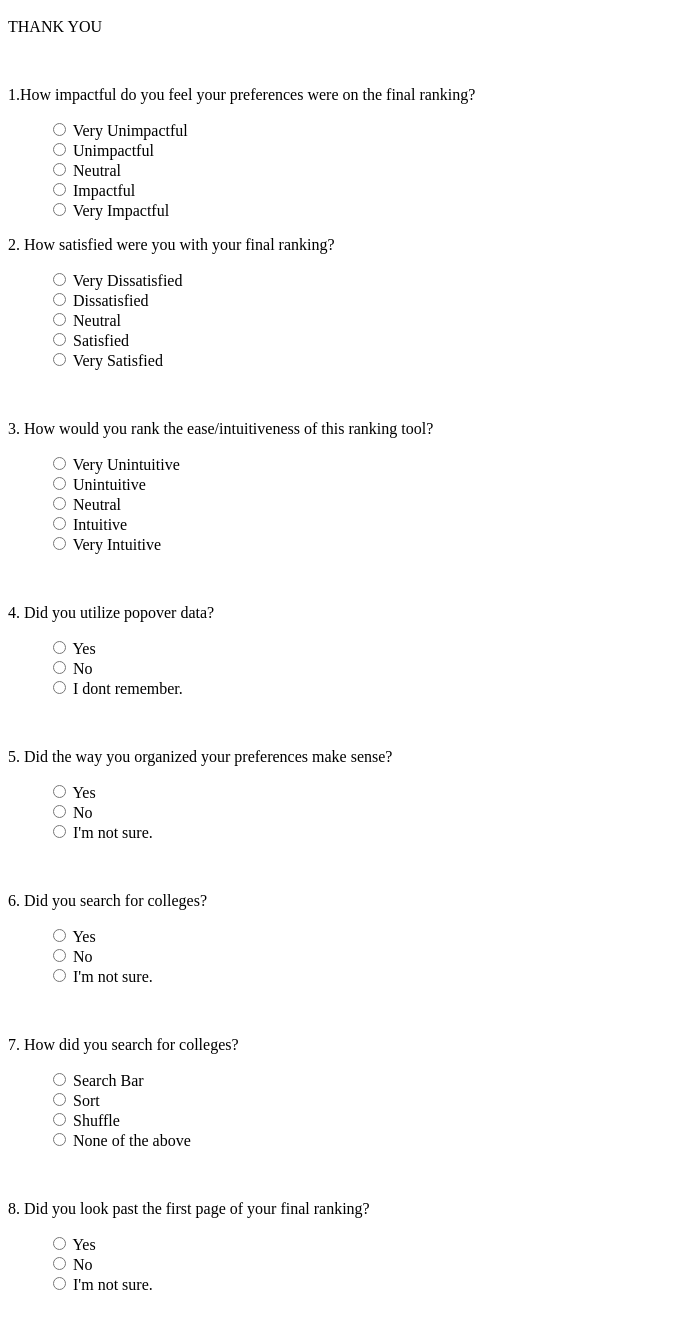
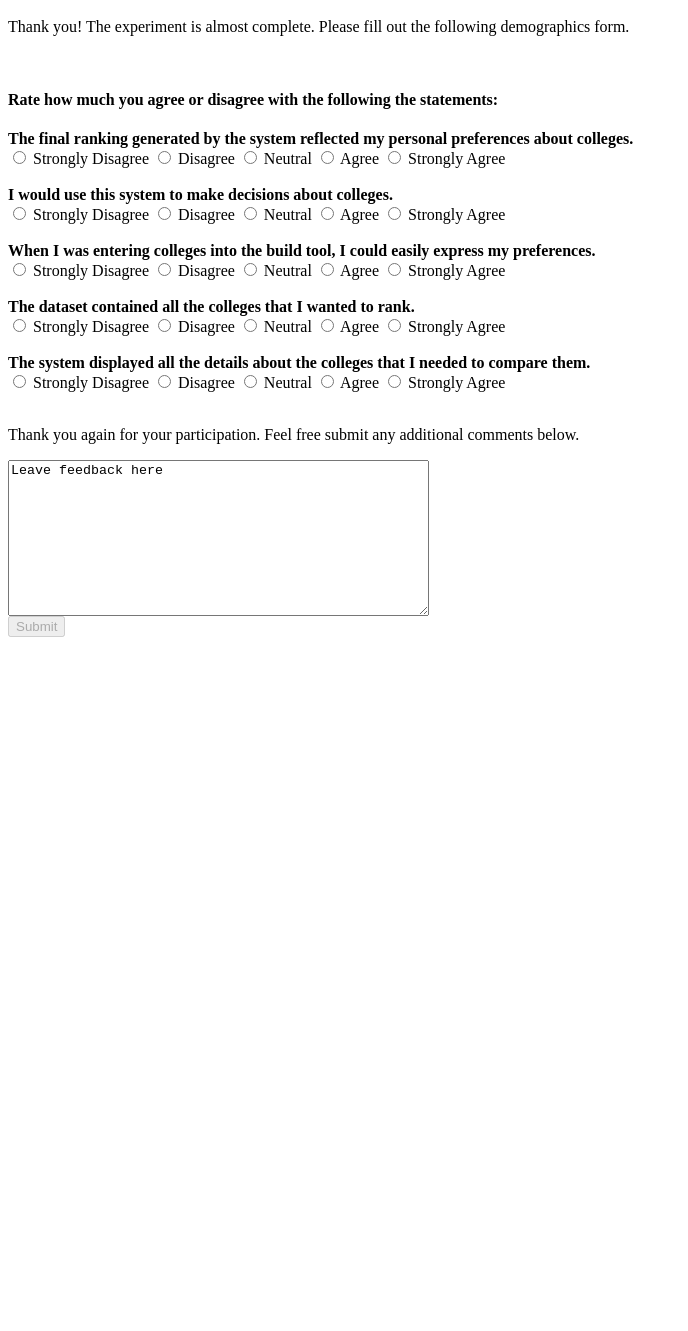
Before and after one commit to RankerToolWebsite/Rankit_experimentr, a website: page public/modules/debrief/index.html in a window 1280 px wide. Shown: the part 28-1359 px from the top of the page, without its empty margins (0-688 px from the left). After the commit the page ends 800 px from the top, so only its background shows below. Drawn offline with Linux system fonts and the light colour scheme.

Commit message:
debrief page and datalogging

```diff
--- a/public/modules/debrief/index.html
+++ b/public/modules/debrief/index.html
@@ -6,97 +6,66 @@
 <h2 id="postId"></h2>
 
 <p class="placeholder">
-THANK YOU
+Thank you! The experiment is almost complete. Please fill out the following demographics form.
 </p>
 <br>
+<h4>Rate how much you agree or disagree with the following the statements:</h4>
+<div id="pref"><b> The final ranking generated by the system reflected my personal preferences about colleges. </b>
+    <br>
+    <div id="prefs">
+        <input type="radio" id="p1" name="pref" value="SD"> Strongly Disagree
+        <input type="radio" id="p2" name="pref" value="D"> Disagree
+        <input type="radio" id="p3" name="pref" value="N"> Neutral
+        <input type="radio" id="p4" name="pref" value="A"> Agree
+        <input type="radio" id="p5" name="pref" value="SA"> Strongly Agree
+    </div>
+</div> <br>
 
-<div class="question">
-    <p>1.How impactful do you feel your preferences were on the final ranking?</p>
-    <ul class="answer">
-        <input type="radio" name="debrief1_satisfaction" value="0"> Very Unimpactful <br>
-        <input type="radio" name="debrief1_satisfaction" value="1"> Unimpactful<br>
-        <input type="radio" name="debrief1_satisfaction" value="2"> Neutral<br>
-        <input type="radio" name="debrief1_satisfaction" value="3"> Impactful<br/>
-        <input type="radio" name="debrief1_satisfaction" value="4"> Very Impactful<br/>
-    </ul>
-</div>
+<div id="decision"><b> I would use this system to make decisions about colleges.</b>
+    <br>
+    <div id="decisions">
+        <input type="radio" id="d1" name="decision" value="SD"> Strongly Disagree
+        <input type="radio" id="d2" name="decision" value="D"> Disagree
+        <input type="radio" id="d3" name="decision" value="N"> Neutral
+        <input type="radio" id="d4" name="decision" value="A"> Agree
+        <input type="radio" id="d5" name="decision" value="SA"> Strongly Agree
+    </div>
+</div> <br>
+
+<div id="express"><b> When I was entering colleges into the build tool, I could easily express my preferences. </b>
+    <br>
+    <div id="expresses">
+        <input type="radio" id="e1" name="express" value="SD"> Strongly Disagree
+        <input type="radio" id="e2" name="express" value="D"> Disagree
+        <input type="radio" id="e3" name="express" value="N"> Neutral
+        <input type="radio" id="e4" name="express" value="A"> Agree
+        <input type="radio" id="e5" name="express" value="SA"> Strongly Agree
+    </div>
+</div> <br>
+
+<div id="college"><b> The dataset contained all the colleges that I wanted to rank. </b>
+    <br>
+    <div id="colleges">
+        <input type="radio" id="c1" name="college" value="SD"> Strongly Disagree
+        <input type="radio" id="c2" name="college" value="D"> Disagree
+        <input type="radio" id="c3" name="college" value="N"> Neutral
+        <input type="radio" id="c4" name="college" value="A"> Agree
+        <input type="radio" id="c5" name="college" value="SA"> Strongly Agree
+    </div>
+</div> <br>
 
 
-<div class="question">
-    <p>2. How satisfied were you with your final ranking?</p>
-    <ul class="answer">
-        <input type="radio" name="debrief1_satisfaction" value="0"> Very Dissatisfied <br>
-        <input type="radio" name="debrief1_satisfaction" value="1"> Dissatisfied<br>
-        <input type="radio" name="debrief1_satisfaction" value="2"> Neutral<br>
-        <input type="radio" name="debrief1_satisfaction" value="3"> Satisfied<br/>
-        <input type="radio" name="debrief1_satisfaction" value="4"> Very Satisfied<br/>
-    </ul>
-        <br>
-</div>
+<div id="detail"><b>The system displayed all the details about the colleges that I needed to compare them.</b>
 
-<div class="question">
-    <p>3. How would you rank the ease/intuitiveness of this ranking tool?</p>
-    <ul class="answer">
-        <input type="radio" name="debrief2_ease" value="0"> Very Unintuitive <br>
-        <input type="radio" name="debrief2_ease" value="1"> Unintuitive<br>
-        <input type="radio" name="debrief2_ease" value="2"> Neutral<br>
-        <input type="radio" name="debrief2_ease" value="3"> Intuitive<br>
-        <input type="radio" name="debrief2_ease" value="4"> Very Intuitive<br>
-    </ul>
-        <br>
-</div>
-
-
-<div class="question">
-    <p>4. Did you utilize popover data?</p>
-    <ul class="answer">
-        <input type="radio" name="strategy3_popover" value="yes"> Yes<br>
-        <input type="radio" name="strategy3_popover" value="no"> No<br>
-        <input type="radio" name="strategy3_popover" value="not sure"> I dont remember.<br>
-    </ul>
-        <br>
-</div>
-
-    <div class="question">
-    <p>5. Did the way you organized your preferences make sense?</p>
-    <ul class="answer">
-        <input type="radio" name="strategy3_popover" value="yes"> Yes<br>
-        <input type="radio" name="strategy3_popover" value="no"> No<br>
-        <input type="radio" name="strategy3_popover" value="not sure"> I'm not sure.<br>
-    </ul>
-        <br>
-</div>
-
-    <div class="question">
-    <p>6. Did you search for colleges?</p>
-    <ul class="answer">
-        <input type="radio" name="strategy6_search" value="yes"> Yes<br>
-        <input type="radio" name="strategy6_search" value="no"> No<br>
-        <input type="radio" name="strategy6_search" value="not sure"> I'm not sure.<br>
-    </ul>
-        <br>
-</div>
-
-    <div class="question">
-    <p>7. How did you search for colleges?</p>
-    <ul class="answer">
-        <input type="radio" name="strategy7_howSearch" value="search"> Search Bar<br>
-        <input type="radio" name="strategy7_howSearch" value="sort"> Sort<br>
-         <input type="radio" name="strategy7_howSearch" value="shuff"> Shuffle<br>
-        <input type="radio" name="strategy7_howSearch" value="neither"> None of the above<br>
-    </ul>
-        <br>
-</div>
-
-    <div class="question">
-    <p>8. Did you look past the first page of your final ranking?</p>
-    <ul class="answer">
-        <input type="radio" name="strategy8_page" value="yes"> Yes<br>
-        <input type="radio" name="strategy8_page" value="no"> No<br>
-        <input type="radio" name="strategy8_page" value="not sure"> I'm not sure.<br>
-    </ul>
-        <br>
-</div>
+    <br>
+    <div id="details">
+        <input type="radio" id="de1" name="detail" value="SD"> Strongly Disagree
+        <input type="radio" id="de2" name="detail" value="D"> Disagree
+        <input type="radio" id="de3" name="detail" value="N"> Neutral
+        <input type="radio" id="de4" name="detail" value="A"> Agree
+        <input type="radio" id="de5" name="detail" value="SA"> Strongly Agree
+    </div>
+</div> <br>
 
 <p>
 Thank you again for your participation. Feel free submit any additional comments below.
@@ -122,6 +91,26 @@ expData.interaction = "";
   var postId  = experimentr.postId()
     , data    = {};
 
+d3.selectAll('input')
+  .filter(function(d) { return this.name === 'pref' ? this : null; })
+  .on('change', function() { data.pref = this.value; validate(); });
+
+  d3.selectAll('input')
+  .filter(function(d) { return this.name === 'decision' ? this : null; })
+  .on('change', function() { data.decision = this.value; validate(); });
+
+  d3.selectAll('input')
+  .filter(function(d) { return this.name === 'express' ? this : null; })
+  .on('change', function() { data.express = this.value; validate(); });
+
+  d3.selectAll('input')
+  .filter(function(d) { return this.name === 'college' ? this : null; })
+  .on('change', function() { data.college = this.value; validate(); });
+
+  d3.selectAll('input')
+  .filter(function(d) { return this.name === 'detail' ? this : null; })
+  .on('detail', function() { data.college = this.value; validate(); });
+
   d3.select("#postId").text(postId);
 
   var comments = d3.select('#debrief').select('textarea')
```
